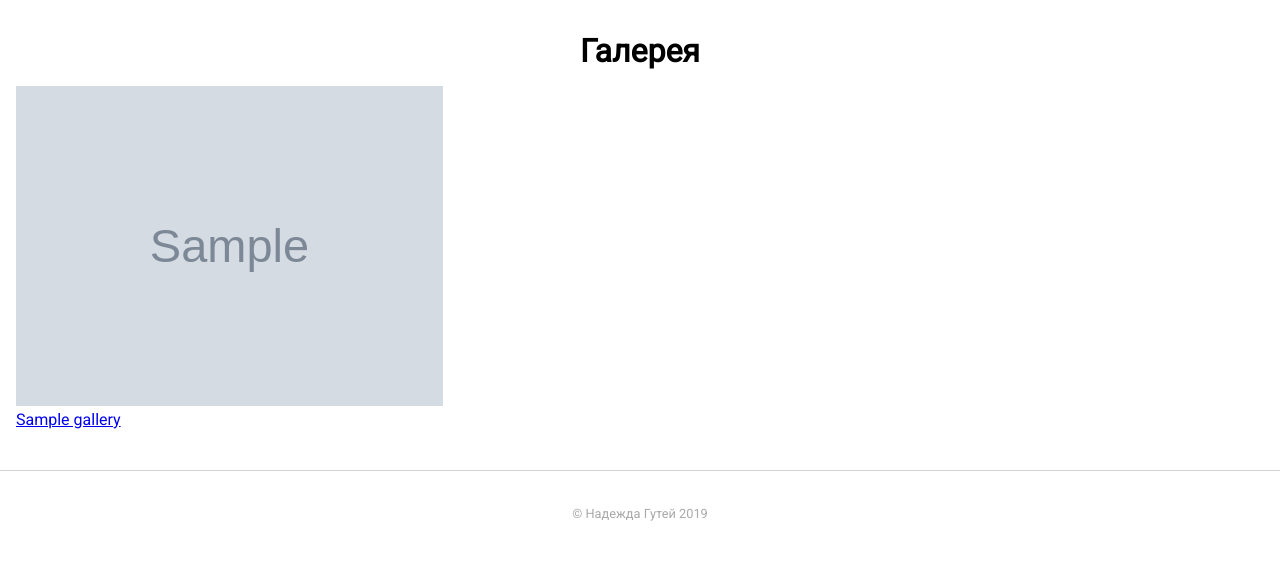
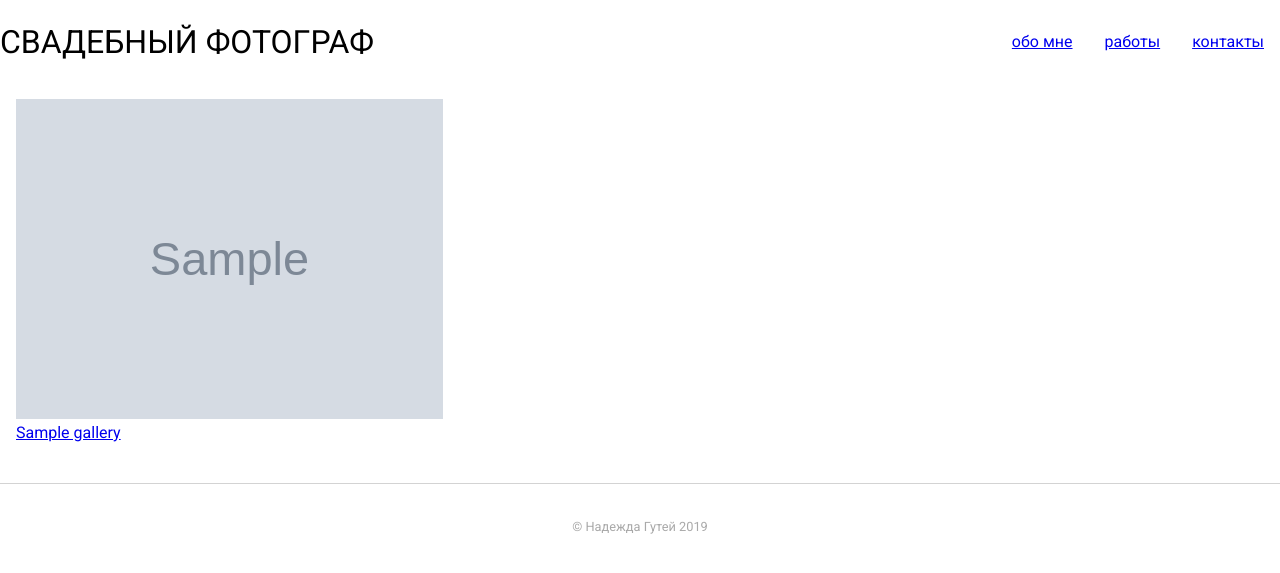
Before and after one commit to VadymHutei/nadia, a Flask app: template app/templates/galleries.html in a window 1280 px wide. Shown: the top 573 px of the page. Run offline with Flask 2, Linux system fonts and the light colour scheme; the template is opened without the code that fills it: most values are stand-ins (such as "Sample title", 1, 10 or a date in 2020); grey boxes marked "Sample" are stand-in pictures.

Commit message:
[GALLERIES]

```diff
--- a/app/main.py
+++ b/app/main.py
@@ -1,5 +1,4 @@
 from os import makedirs, listdir, path as p
-from random import choice
 from PIL import Image
 from flask import Flask, render_template, abort, request, send_from_directory
 
@@ -16,17 +15,14 @@ def galleries():
     for gallery_name in galleries_names:
         gallery_path = p.join('galleries', gallery_name)
         photos = listdir(gallery_path)
-        if photos:
-            for i in range(3):
-                photo = choice(photos)
-                photo_path = p.join(gallery_path, photo)
-                if p.isfile(photo_path):
-                    break
-            galleries.append({
-                'name': gallery_name,
-                'link': '/' + gallery_path,
-                'thumbnail': '/img/' + photo_path + '?h=280'
-            })
+        if not photos: continue
+        if 'thumbnail.jpg' not in photos: continue
+        thumbnail_path = p.join('img', gallery_path, 'thumbnail.jpg?h=280')
+        galleries.append({
+            'name': gallery_name,
+            'link': '/' + gallery_path,
+            'thumbnail': '/' + thumbnail_path
+        })
     return render_template('galleries.html', galleries=galleries)
 
 @app.route('/galleries/<path:gallery_name>')
@@ -43,27 +39,9 @@ def gallery(gallery_name):
         if not p.isfile(photo_path): continue
         gallery['photos'].append({
             'title': photo,
-            'src': '/img/' + photo_path + '?h=280'
+            'src': '/img/' + photo_path + '?w=280'
         })
     return render_template('gallery.html', gallery=gallery)
-    return str(photos)
-
-    galleries_names = listdir('galleries')
-    for gallery_name in galleries_names:
-        gallery_path = p.join('galleries', gallery_name)
-        photos = listdir(gallery_path)
-        if photos:
-            for i in range(3):
-                photo = choice(photos)
-                photo_path = p.join(gallery_path, photo)
-                if p.isfile(photo_path):
-                    break
-            galleries.append({
-                'name': gallery_name,
-                'link': '/' + gallery_path,
-                'thumbnail': '/' + photo_path + '?h=280'
-            })
-    return render_template('galleries.html', galleries=galleries)
 
 @app.route('/img/galleries/<path:path>')
 def images(path):
--- a/app/templates/galleries.html
+++ b/app/templates/galleries.html
@@ -22,11 +22,29 @@
     <body>
 
         <header>
-
+            <div class="title_block">
+                <span class="title">СВАДЕБНЫЙ ФОТОГРАФ</span>
+            </div>
+            <nav class="menu">
+                <a href="/#about">
+                    <div class="item">
+                        <span>обо мне</span>
+                    </div>
+                </a>
+                <a href="/galleries/">
+                    <div class="item">
+                        <span>работы</span>
+                    </div>
+                </a>
+                <a href="/#contacts">
+                    <div class="item">
+                        <span>контакты</span>
+                    </div>
+                </a>
+            </nav>
         </header>
 
         <main>
-            <h1>Галерея</h1>
             <section class="galleries">
                 {% for gallery in galleries %}
                 <div class="gallery">
```
